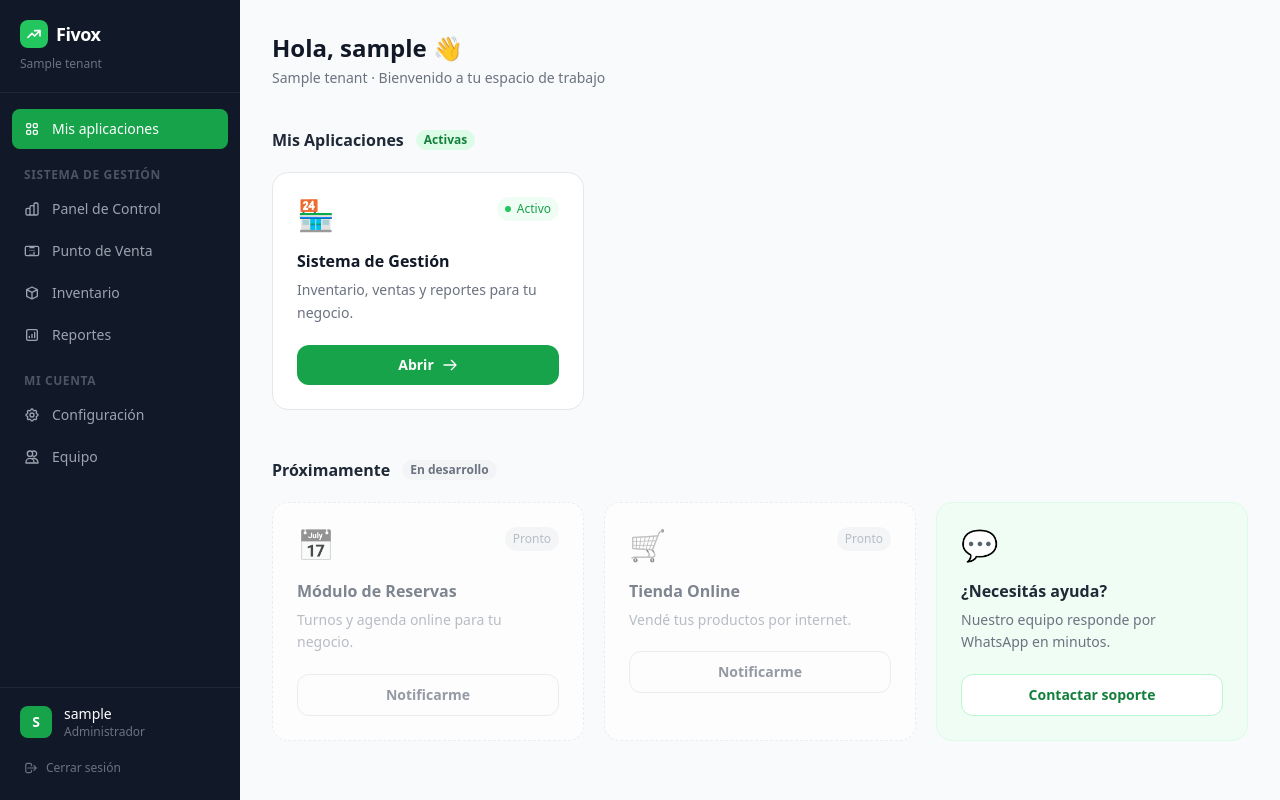
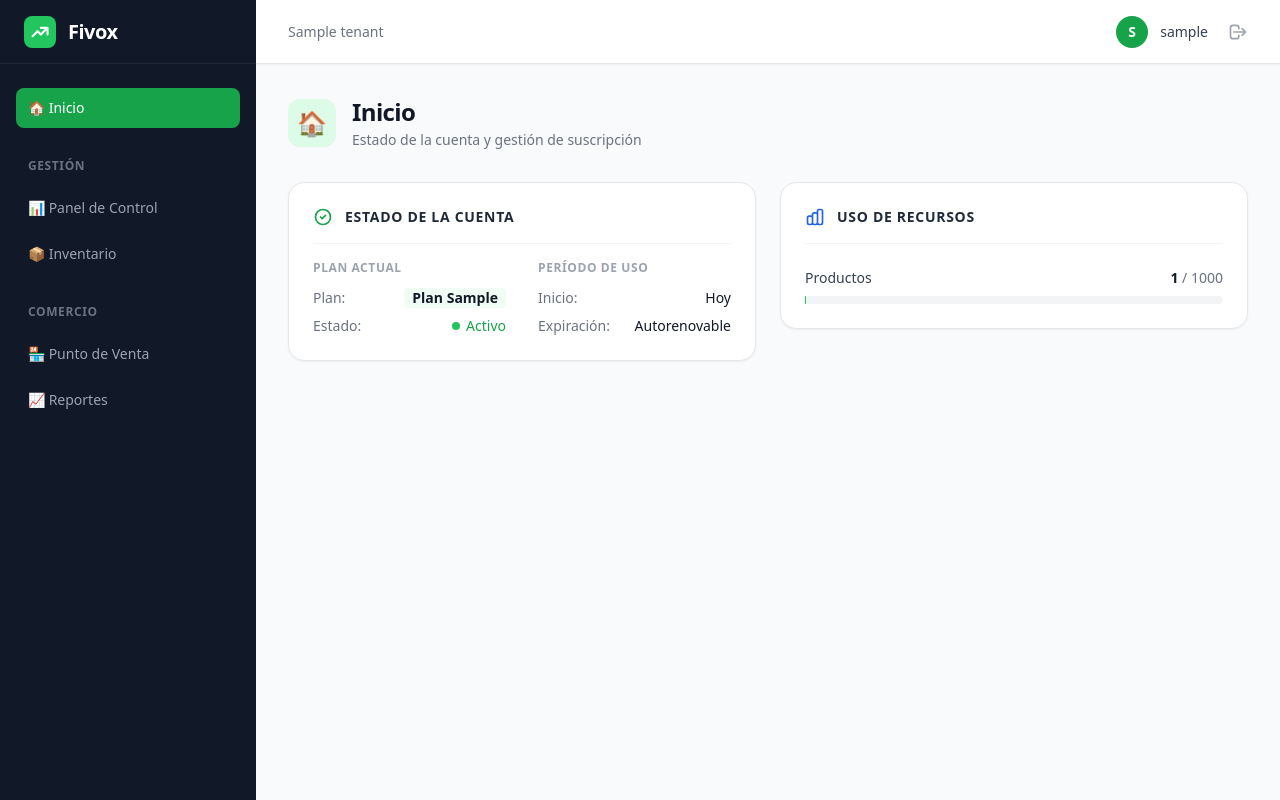
Before and after one commit to NahuelZarago/fivoxfi, a Flask app: page /app/dashboard/ in a window 1280 px wide. Run offline with Flask 3, Linux system fonts and the light colour scheme; a user stored in the database is signed in; tables that the repository leaves empty hold one stand-in row (values such as "Sample post"); some libraries are stand-ins or nearby versions.

Commit message:
edite el codigo y elmine un par de archivos

```diff
--- a/app/__init__.py
+++ b/app/__init__.py
@@ -1,11 +1,13 @@
 from flask import Flask
 from .extensions import db, login_manager, migrate
 from config import config
+from .extensions import db, login_manager, migrate, mail # < importar mail
 
 
 def create_app(config_name='default'):
     app = Flask(__name__)
     app.config.from_object(config[config_name])
+    mail.init_app(app)
 
     # Inicializar extensiones
     db.init_app(app)
--- a/app/blueprints/dashboard/templates/dashboard/index.html
+++ b/app/blueprints/dashboard/templates/dashboard/index.html
@@ -1,82 +1,75 @@
 {% extends "base_app.html" %}
-{% block title %}Mis Aplicaciones{% endblock %}
+{% block title %}Inicio{% endblock %}
 
 {% block content %}
 
-<!-- Header de bienvenida -->
-<div class="mb-10">
-    <h1 class="text-2xl font-bold text-gray-900">Hola, {{ current_user.username }} 👋</h1>
-    <p class="text-gray-500 mt-1 text-sm">{{ current_user.tenant.name }} · Bienvenido a tu espacio de trabajo</p>
+<div class="flex items-center gap-4 mb-8">
+    <div class="w-12 h-12 rounded-xl bg-green-100 flex items-center justify-center">
+        <span class="text-green-600 text-2xl">🏠</span>
+    </div>
+    <div>
+        <h1 class="text-2xl font-bold text-gray-900 tracking-tight">Inicio</h1>
+        <p class="text-gray-500 text-sm mt-0.5">Estado de la cuenta y gestión de suscripción</p>
+    </div>
 </div>
 
-<!-- Mis Aplicaciones -->
-<section class="mb-12">
-    <div class="flex items-center gap-3 mb-5">
-        <h2 class="text-base font-bold text-gray-800">Mis Aplicaciones</h2>
-        <span class="bg-green-100 text-green-700 text-xs font-semibold px-2 py-0.5 rounded-full">Activas</span>
+<div class="grid grid-cols-1 lg:grid-cols-2 gap-6">
+
+    <div class="space-y-6">
+        <div class="bg-white border border-gray-200 rounded-2xl p-6 shadow-sm">
+            <div class="flex items-center gap-3 border-b border-gray-100 pb-4 mb-4">
+                <svg class="w-5 h-5 text-green-600" fill="none" stroke="currentColor" viewBox="0 0 24 24"><path stroke-linecap="round" stroke-linejoin="round" stroke-width="2" d="M9 12l2 2 4-4m6 2a9 9 0 11-18 0 9 9 0 0118 0z"/></svg>
+                <h2 class="text-sm font-bold text-gray-800 uppercase tracking-wider">Estado de la cuenta</h2>
+            </div>
+
+            <div class="grid grid-cols-2 gap-8">
+                <div>
+                    <p class="text-xs font-semibold text-gray-400 mb-3 uppercase tracking-wider">Plan Actual</p>
+                    <div class="flex justify-between text-sm mb-2">
+                        <span class="text-gray-500">Plan:</span>
+                        <span class="text-gray-900 font-bold bg-green-50 px-2 rounded">Plan {{ current_user.tenant.plan|capitalize }}</span>
+                    </div>
+                    <div class="flex justify-between text-sm">
+                        <span class="text-gray-500">Estado:</span>
+                        <span class="text-green-600 font-medium flex items-center gap-1.5">
+                            <span class="w-2 h-2 rounded-full bg-green-500"></span> Activo
+                        </span>
+                    </div>
+                </div>
+                <div>
+                    <p class="text-xs font-semibold text-gray-400 mb-3 uppercase tracking-wider">Período de uso</p>
+                    <div class="flex justify-between text-sm mb-2">
+                        <span class="text-gray-500">Inicio:</span>
+                        <span class="text-gray-900 font-medium">Hoy</span>
+                    </div>
+                    <div class="flex justify-between text-sm">
+                        <span class="text-gray-500">Expiración:</span>
+                        <span class="text-gray-900 font-medium">Autorenovable</span>
+                    </div>
+                </div>
+            </div>
+        </div>
     </div>
 
-    <div class="grid grid-cols-1 sm:grid-cols-2 lg:grid-cols-3 gap-5">
-        {% for app in owned_apps %}
-        <div class="bg-white rounded-2xl border border-gray-200 p-6 hover:shadow-md hover:border-green-200 transition-all group">
-            <div class="flex items-start justify-between mb-4">
-                <div class="text-3xl">{{ app.icon }}</div>
-                <span class="flex items-center gap-1.5 text-xs text-green-600 font-medium bg-green-50 px-2 py-1 rounded-full">
-                    <span class="w-1.5 h-1.5 rounded-full bg-green-500 inline-block"></span>
-                    Activo
-                </span>
+    <div class="space-y-6">
+        <div class="bg-white border border-gray-200 rounded-2xl p-6 shadow-sm">
+            <div class="flex items-center gap-3 border-b border-gray-100 pb-4 mb-6">
+                <svg class="w-5 h-5 text-blue-600" fill="none" stroke="currentColor" viewBox="0 0 24 24"><path stroke-linecap="round" stroke-linejoin="round" stroke-width="2" d="M9 19v-6a2 2 0 00-2-2H5a2 2 0 00-2 2v6a2 2 0 002 2h2a2 2 0 002-2zm0 0V9a2 2 0 012-2h2a2 2 0 012 2v10m-6 0a2 2 0 002 2h2a2 2 0 002-2m0 0V5a2 2 0 012-2h2a2 2 0 012 2v14a2 2 0 01-2 2h-2a2 2 0 01-2-2z"/></svg>
+                <h2 class="text-sm font-bold text-gray-800 uppercase tracking-wider">Uso de recursos</h2>
             </div>
-            <h3 class="font-bold text-gray-900 text-base mb-1.5">{{ app.name }}</h3>
-            <p class="text-gray-500 text-sm mb-5 leading-relaxed">{{ app.description }}</p>
-            <a href="{{ url_for('dashboard.gestion') }}"
-               class="flex items-center justify-center gap-2 bg-green-600 text-white font-semibold px-4 py-2.5 rounded-xl
-                      hover:bg-green-700 transition-colors text-sm group-hover:shadow-sm">
-                Abrir
-                <svg class="w-4 h-4" fill="none" stroke="currentColor" viewBox="0 0 24 24">
-                    <path stroke-linecap="round" stroke-linejoin="round" stroke-width="2" d="M14 5l7 7m0 0l-7 7m7-7H3"/>
-                </svg>
-            </a>
-        </div>
-        {% endfor %}
-    </div>
-</section>
 
-<!-- Próximamente -->
-<section>
-    <div class="flex items-center gap-3 mb-5">
-        <h2 class="text-base font-bold text-gray-800">Próximamente</h2>
-        <span class="bg-gray-100 text-gray-500 text-xs font-semibold px-2 py-0.5 rounded-full">En desarrollo</span>
-    </div>
-
-    <div class="grid grid-cols-1 sm:grid-cols-2 lg:grid-cols-3 gap-5">
-        {% for app in explore_apps %}
-        <div class="bg-white rounded-2xl border border-dashed border-gray-200 p-6 opacity-70">
-            <div class="flex items-start justify-between mb-4">
-                <div class="text-3xl grayscale">{{ app.icon }}</div>
-                <span class="text-xs text-gray-400 font-medium bg-gray-100 px-2 py-1 rounded-full">Pronto</span>
+            <div class="space-y-6">
+                <div>
+                    <div class="flex justify-between text-sm mb-2">
+                        <span class="text-gray-700 font-medium">Productos</span>
+                        <span class="text-gray-500"><span class="text-gray-900 font-bold">{{ total_products }}</span> / 1000</span>
+                    </div>
+                    <div class="w-full bg-gray-100 rounded-full h-2">
+                        <div class="bg-green-500 h-2 rounded-full" style="--progreso: {{ total_products / 10 }}%; width: var(--progreso);"></div>
+                    </div>
+                </div>
             </div>
-            <h3 class="font-bold text-gray-600 text-base mb-1.5">{{ app.name }}</h3>
-            <p class="text-gray-400 text-sm mb-5 leading-relaxed">{{ app.description }}</p>
-            <a href="{{ url_for('public.contact') }}"
-               class="flex items-center justify-center gap-2 border border-gray-200 text-gray-500 font-semibold px-4 py-2.5 rounded-xl
-                      hover:bg-gray-50 transition-colors text-sm">
-                Notificarme
-            </a>
-        </div>
-        {% endfor %}
-
-        <!-- Tarjeta de soporte -->
-        <div class="bg-green-50 rounded-2xl border border-green-100 p-6">
-            <div class="text-3xl mb-4">💬</div>
-            <h3 class="font-bold text-gray-800 text-base mb-1.5">¿Necesitás ayuda?</h3>
-            <p class="text-gray-500 text-sm mb-5 leading-relaxed">Nuestro equipo responde por WhatsApp en minutos.</p>
-            <a href="{{ url_for('public.contact') }}"
-               class="flex items-center justify-center gap-2 bg-white border border-green-200 text-green-700 font-semibold px-4 py-2.5 rounded-xl
-                      hover:bg-green-600 hover:text-white hover:border-green-600 transition-all text-sm">
-                Contactar soporte
-            </a>
         </div>
     </div>
-</section>
-
+</div>
 {% endblock %}
--- a/app/extensions.py
+++ b/app/extensions.py
@@ -1,10 +1,13 @@
 from flask_sqlalchemy import SQLAlchemy
 from flask_login import LoginManager
 from flask_migrate import Migrate
+from flask_mail import Mail
 
 db = SQLAlchemy()
+mail = Mail()
 migrate = Migrate()
 login_manager = LoginManager()
+
 
 login_manager.login_view = 'auth.login'
 login_manager.login_message = 'Iniciá sesión para acceder a esta sección.'
--- a/app/models/user.py
+++ b/app/models/user.py
@@ -19,6 +19,7 @@ class User(UserMixin, db.Model):
     password_hash = db.Column(db.String(256), nullable=False)
     role = db.Column(db.String(20), nullable=False, default='seller')  # 'admin' | 'seller'
     is_active = db.Column(db.Boolean, default=True)
+    is_confirmed = db.Column(db.Boolean, default=False, nullable=False)
     created_at = db.Column(db.DateTime, default=datetime.utcnow)
 
     __table_args__ = (
--- a/app/templates/base_app.html
+++ b/app/templates/base_app.html
@@ -7,12 +7,11 @@
     <script src="https://cdn.tailwindcss.com"></script>
     {% block head %}{% endblock %}
 </head>
-<body class="bg-gray-50 min-h-screen">
+<body class="bg-gray-50 text-gray-900 min-h-screen flex font-sans">
 
-<!-- Flash Messages -->
     {% with messages = get_flashed_messages(with_categories=true) %}
     {% if messages %}
-<div class="fixed top-4 right-4 z-50 space-y-2 max-w-sm">
+    <div class="fixed top-20 right-6 z-50 space-y-2 max-w-sm">
         {% for category, message in messages %}
         <div class="px-4 py-3 rounded-xl shadow-lg text-white text-sm font-medium
             {% if category == 'success' %}bg-green-600
@@ -26,133 +25,55 @@
     {% endif %}
     {% endwith %}
 
-<div class="flex h-screen overflow-hidden">
-
-    <!-- ===== SIDEBAR ===== -->
-    <aside class="w-60 bg-gray-900 text-white flex-shrink-0 flex flex-col">
-
-        <!-- Logo -->
-        <div class="px-5 py-5 border-b border-gray-800">
-            <div class="flex items-center gap-2">
-                <div class="w-7 h-7 bg-green-500 rounded-lg flex items-center justify-center">
-                    <svg class="w-4 h-4 text-white" fill="none" stroke="currentColor" viewBox="0 0 24 24">
-                        <path stroke-linecap="round" stroke-linejoin="round" stroke-width="2.5" d="M13 7h8m0 0v8m0-8l-8 8-4-4-6 6"/>
-                    </svg>
+    <aside class="w-64 bg-gray-900 text-white flex-shrink-0 flex flex-col">
+        <div class="h-16 px-6 border-b border-gray-800 flex items-center gap-3">
+            <div class="w-8 h-8 bg-green-500 rounded-lg flex items-center justify-center text-white font-bold">
+                <svg class="w-5 h-5" fill="none" stroke="currentColor" viewBox="0 0 24 24"><path stroke-linecap="round" stroke-linejoin="round" stroke-width="2.5" d="M13 7h8m0 0v8m0-8l-8 8-4-4-6 6"/></svg>
             </div>
-                <span class="text-lg font-bold text-white tracking-tight">Fivox</span>
-            </div>
-            <p class="text-xs text-gray-500 mt-2 truncate">{{ current_user.tenant.name }}</p>
+            <span class="text-xl font-bold tracking-tight">Fivox</span>
         </div>
 
-        <!-- Nav principal -->
-        <nav class="flex-1 px-3 py-4 space-y-0.5 overflow-y-auto">
-
-            <!-- Hub -->
-            <a href="{{ url_for('dashboard.index') }}"
-               class="flex items-center gap-3 px-3 py-2.5 rounded-lg text-sm font-medium transition-colors
-                      {% if request.endpoint == 'dashboard.index' %}bg-green-600 text-white{% else %}text-gray-400 hover:bg-gray-800 hover:text-white{% endif %}">
-                <svg class="w-4 h-4" fill="none" stroke="currentColor" viewBox="0 0 24 24">
-                    <path stroke-linecap="round" stroke-linejoin="round" stroke-width="2" d="M4 6a2 2 0 012-2h2a2 2 0 012 2v2a2 2 0 01-2 2H6a2 2 0 01-2-2V6zM14 6a2 2 0 012-2h2a2 2 0 012 2v2a2 2 0 01-2 2h-2a2 2 0 01-2-2V6zM4 16a2 2 0 012-2h2a2 2 0 012 2v2a2 2 0 01-2 2H6a2 2 0 01-2-2v-2zM14 16a2 2 0 012-2h2a2 2 0 012 2v2a2 2 0 01-2 2h-2a2 2 0 01-2-2v-2z"/>
-                </svg>
-                Mis aplicaciones
+        <nav class="flex-1 px-4 py-6 space-y-1.5 overflow-y-auto">
+            <a href="{{ url_for('dashboard.index') }}" class="flex items-center gap-3 px-3 py-2.5 rounded-lg text-sm font-medium transition-all {% if request.endpoint == 'dashboard.index' %}bg-green-600 text-white{% else %}text-gray-400 hover:bg-gray-800 hover:text-white{% endif %}">
+                🏠 Inicio
             </a>
 
-            <!-- Divider -->
-            <div class="pt-4 pb-1">
-                <p class="px-3 text-xs font-semibold text-gray-600 uppercase tracking-wider">Sistema de Gestión</p>
+            <div class="pt-6 pb-2">
+                <p class="px-3 text-xs font-semibold text-gray-500 uppercase tracking-wider">Gestión</p>
             </div>
 
-            <a href="{{ url_for('dashboard.gestion') }}"
-               class="flex items-center gap-3 px-3 py-2.5 rounded-lg text-sm font-medium transition-colors
-                      {% if request.endpoint == 'dashboard.gestion' %}bg-green-600 text-white{% else %}text-gray-400 hover:bg-gray-800 hover:text-white{% endif %}">
-                <svg class="w-4 h-4" fill="none" stroke="currentColor" viewBox="0 0 24 24">
-                    <path stroke-linecap="round" stroke-linejoin="round" stroke-width="2" d="M9 19v-6a2 2 0 00-2-2H5a2 2 0 00-2 2v6a2 2 0 002 2h2a2 2 0 002-2zm0 0V9a2 2 0 012-2h2a2 2 0 012 2v10m-6 0a2 2 0 002 2h2a2 2 0 002-2m0 0V5a2 2 0 012-2h2a2 2 0 012 2v14a2 2 0 01-2 2h-2a2 2 0 01-2-2z"/>
-                </svg>
-                Panel de Control
-            </a>
+            <a href="{{ url_for('dashboard.gestion') }}" class="flex items-center gap-3 px-3 py-2.5 rounded-lg text-sm font-medium text-gray-400 hover:bg-gray-800 hover:text-white transition-all">📊 Panel de Control</a>
+            <a href="{{ url_for('inventory.product_list') }}" class="flex items-center gap-3 px-3 py-2.5 rounded-lg text-sm font-medium text-gray-400 hover:bg-gray-800 hover:text-white transition-all">📦 Inventario</a>
 
-            <a href="{{ url_for('pos.terminal') }}"
-               class="flex items-center gap-3 px-3 py-2.5 rounded-lg text-sm font-medium transition-colors
-                      {% if 'pos' in request.endpoint %}bg-green-600 text-white{% else %}text-gray-400 hover:bg-gray-800 hover:text-white{% endif %}">
-                <svg class="w-4 h-4" fill="none" stroke="currentColor" viewBox="0 0 24 24">
-                    <path stroke-linecap="round" stroke-linejoin="round" stroke-width="2" d="M9 7h6m0 10v-3m-3 3h.01M9 17h.01M9 11h.01M12 11h.01M15 11h.01M4 19h16a2 2 0 002-2V7a2 2 0 00-2-2H4a2 2 0 00-2 2v10a2 2 0 002 2z"/>
-                </svg>
-                Punto de Venta
-            </a>
-
-            {% if current_user.is_admin %}
-            <a href="{{ url_for('inventory.product_list') }}"
-               class="flex items-center gap-3 px-3 py-2.5 rounded-lg text-sm font-medium transition-colors
-                      {% if 'inventory' in request.endpoint %}bg-green-600 text-white{% else %}text-gray-400 hover:bg-gray-800 hover:text-white{% endif %}">
-                <svg class="w-4 h-4" fill="none" stroke="currentColor" viewBox="0 0 24 24">
-                    <path stroke-linecap="round" stroke-linejoin="round" stroke-width="2" d="M20 7l-8-4-8 4m16 0l-8 4m8-4v10l-8 4m0-10L4 7m8 4v10M4 7v10l8 4"/>
-                </svg>
-                Inventario
-            </a>
-
-            <a href="{{ url_for('reports.daily_close') }}"
-               class="flex items-center gap-3 px-3 py-2.5 rounded-lg text-sm font-medium transition-colors
-                      {% if 'reports' in request.endpoint %}bg-green-600 text-white{% else %}text-gray-400 hover:bg-gray-800 hover:text-white{% endif %}">
-                <svg class="w-4 h-4" fill="none" stroke="currentColor" viewBox="0 0 24 24">
-                    <path stroke-linecap="round" stroke-linejoin="round" stroke-width="2" d="M16 8v8m-4-5v5m-4-2v2m-2 4h12a2 2 0 002-2V6a2 2 0 00-2-2H6a2 2 0 00-2 2v12a2 2 0 002 2z"/>
-                </svg>
-                Reportes
-            </a>
-            {% endif %}
-
-            <!-- Divider cuenta -->
-            <div class="pt-4 pb-1">
-                <p class="px-3 text-xs font-semibold text-gray-600 uppercase tracking-wider">Mi cuenta</p>
+            <div class="pt-6 pb-2">
+                <p class="px-3 text-xs font-semibold text-gray-500 uppercase tracking-wider">Comercio</p>
             </div>
 
-            <a href="{{ url_for('dashboard.settings') }}"
-               class="flex items-center gap-3 px-3 py-2.5 rounded-lg text-sm font-medium transition-colors
-                      {% if 'settings' in request.endpoint %}bg-green-600 text-white{% else %}text-gray-400 hover:bg-gray-800 hover:text-white{% endif %}">
-                <svg class="w-4 h-4" fill="none" stroke="currentColor" viewBox="0 0 24 24">
-                    <path stroke-linecap="round" stroke-linejoin="round" stroke-width="2" d="M10.325 4.317c.426-1.756 2.924-1.756 3.35 0a1.724 1.724 0 002.573 1.066c1.543-.94 3.31.826 2.37 2.37a1.724 1.724 0 001.065 2.572c1.756.426 1.756 2.924 0 3.35a1.724 1.724 0 00-1.066 2.573c.94 1.543-.826 3.31-2.37 2.37a1.724 1.724 0 00-2.572 1.065c-.426 1.756-2.924 1.756-3.35 0a1.724 1.724 0 00-2.573-1.066c-1.543.94-3.31-.826-2.37-2.37a1.724 1.724 0 00-1.065-2.572c-1.756-.426-1.756-2.924 0-3.35a1.724 1.724 0 001.066-2.573c-.94-1.543.826-3.31 2.37-2.37.996.608 2.296.07 2.572-1.065z"/><path stroke-linecap="round" stroke-linejoin="round" stroke-width="2" d="M15 12a3 3 0 11-6 0 3 3 0 016 0z"/>
-                </svg>
-                Configuración
-            </a>
+            <a href="{{ url_for('pos.terminal') }}" class="flex items-center gap-3 px-3 py-2.5 rounded-lg text-sm font-medium text-gray-400 hover:bg-gray-800 hover:text-white transition-all">🏪 Punto de Venta</a>
+            <a href="{{ url_for('reports.daily_close') }}" class="flex items-center gap-3 px-3 py-2.5 rounded-lg text-sm font-medium text-gray-400 hover:bg-gray-800 hover:text-white transition-all">📈 Reportes</a>
+        </nav>
+    </aside>
 
-            {% if current_user.is_admin %}
-            <a href="{{ url_for('dashboard.employees') }}"
-               class="flex items-center gap-3 px-3 py-2.5 rounded-lg text-sm font-medium transition-colors
-                      {% if 'employees' in request.endpoint %}bg-green-600 text-white{% else %}text-gray-400 hover:bg-gray-800 hover:text-white{% endif %}">
-                <svg class="w-4 h-4" fill="none" stroke="currentColor" viewBox="0 0 24 24">
-                    <path stroke-linecap="round" stroke-linejoin="round" stroke-width="2" d="M12 4.354a4 4 0 110 5.292M15 21H3v-1a6 6 0 0112 0v1zm0 0h6v-1a6 6 0 00-9-5.197M13 7a4 4 0 11-8 0 4 4 0 018 0z"/>
-                </svg>
-                Equipo
-            </a>
-            {% endif %}
+    <div class="flex-1 flex flex-col min-w-0">
 
-        </nav>
+        <header class="h-16 bg-white border-b border-gray-200 flex items-center justify-between px-8 sticky top-0 z-10 shadow-sm">
+            <div class="flex items-center gap-4">
+                <span class="text-gray-500 text-sm font-medium">{{ current_user.tenant.name }}</span>
+            </div>
 
-        <!-- Footer usuario -->
-        <div class="px-3 py-4 border-t border-gray-800">
-            <div class="flex items-center gap-3 px-2 mb-3">
-                <div class="w-8 h-8 rounded-lg bg-green-600 flex items-center justify-center text-sm font-bold text-white flex-shrink-0">
-                    {{ current_user.username[0].upper() }}
+            <div class="flex items-center gap-5">
+                <div class="flex items-center gap-3 cursor-pointer hover:opacity-80 transition-opacity">
+                    <div class="w-8 h-8 rounded-full bg-green-600 flex items-center justify-center text-white font-bold text-sm">{{ current_user.username[0].upper() }}</div>
+                    <span class="text-sm font-medium text-gray-700">{{ current_user.username }}</span>
                 </div>
-                <div class="min-w-0">
-                    <p class="text-sm font-medium text-white truncate">{{ current_user.username }}</p>
-                    <p class="text-xs text-gray-500">{{ 'Administrador' if current_user.is_admin else 'Vendedor' }}</p>
-                </div>
-            </div>
-            <a href="{{ url_for('auth.logout') }}"
-               class="flex items-center gap-2 px-3 py-2 rounded-lg text-xs text-gray-500 hover:text-white hover:bg-gray-800 transition-colors">
-                <svg class="w-3.5 h-3.5" fill="none" stroke="currentColor" viewBox="0 0 24 24">
-                    <path stroke-linecap="round" stroke-linejoin="round" stroke-width="2" d="M17 16l4-4m0 0l-4-4m4 4H7m6 4v1a3 3 0 01-3 3H6a3 3 0 01-3-3V7a3 3 0 013-3h4a3 3 0 013 3v1"/>
-                </svg>
-                Cerrar sesión
+                <a href="{{ url_for('auth.logout') }}" class="text-gray-400 hover:text-red-500 transition-colors" title="Cerrar sesión">
+                    <svg class="w-5 h-5" fill="none" stroke="currentColor" viewBox="0 0 24 24"><path stroke-linecap="round" stroke-linejoin="round" stroke-width="2" d="M17 16l4-4m0 0l-4-4m4 4H7m6 4v1a3 3 0 01-3 3H6a3 3 0 01-3-3V7a3 3 0 013-3h4a3 3 0 013 3v1"/></svg>
                 </a>
             </div>
-    </aside>
+        </header>
 
-    <!-- ===== CONTENIDO PRINCIPAL ===== -->
-    <main class="flex-1 overflow-y-auto bg-gray-50">
-        <div class="p-6 lg:p-8 max-w-7xl mx-auto">
+        <main class="flex-1 overflow-y-auto p-8">
             {% block content %}{% endblock %}
-        </div>
         </main>
     </div>
 
--- a/app/utils/decorators.py
+++ b/app/utils/decorators.py
@@ -10,6 +10,9 @@ def login_required_with_tenant(f):
         if not current_user.is_authenticated:
             flash('Necesitás iniciar sesión.', 'warning')
             return redirect(url_for('auth.login'))
+        if not current_user.is_confirmed:
+            return redirect(url_for('auth.unconfirmed'))
+
         if not current_user.tenant.is_active:
             abort(403)
         return f(*args, **kwargs)
```
Also changed, not shown: app/blueprints/auth/routes.py (+52 -4 lines), app/blueprints/auth/templates/auth/unconfirmed.html (added, +40 -0 lines), migrations/versions/cf5cd691217a_add_is_confirmed.py (added, +32 -0 lines). Lines whose indentation alone changed are shown as unchanged.
